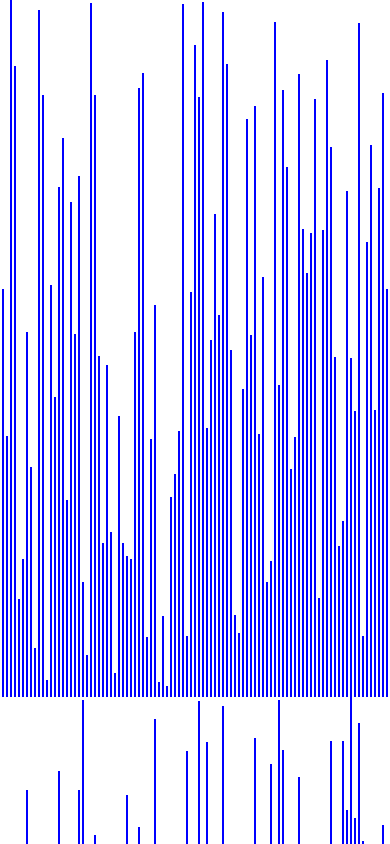
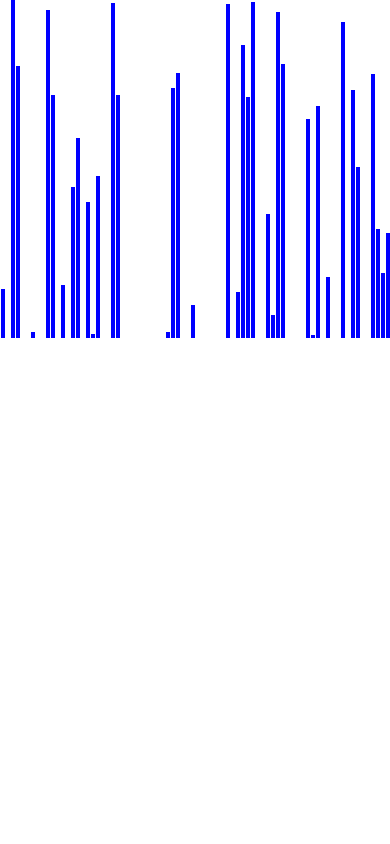
Before and after one commit to fawazm30/SortingVisualizer, a React (Create React App) app: page / in a window 390 px wide. Built offline with nearby package versions, Linux system fonts and the light colour scheme.

Commit message:
16th commit

```diff
--- a/src/SortingVisualizer/SortingVisualizer.css
+++ b/src/SortingVisualizer/SortingVisualizer.css
@@ -19,3 +19,25 @@
     display: inline-block;
     margin: 0 1px;
 }
+/* For ipad/tablet screens */
+@media (max-width: 900px) {
+    .array-bar {
+        width: 3px;
+        margin: 0 1px;
+    }
+    .array-container {
+        height: 60vh;
+        overflow-x: auto;;
+    }
+}
+/* For small screens */
+@media (max-width: 600px) {
+    .array-bar {
+        width: 4px;
+        margin: 0 0.5px;
+    }
+    .array-container {
+        height: 40vh;
+        overflow-x: auto;
+    }
+}
```
